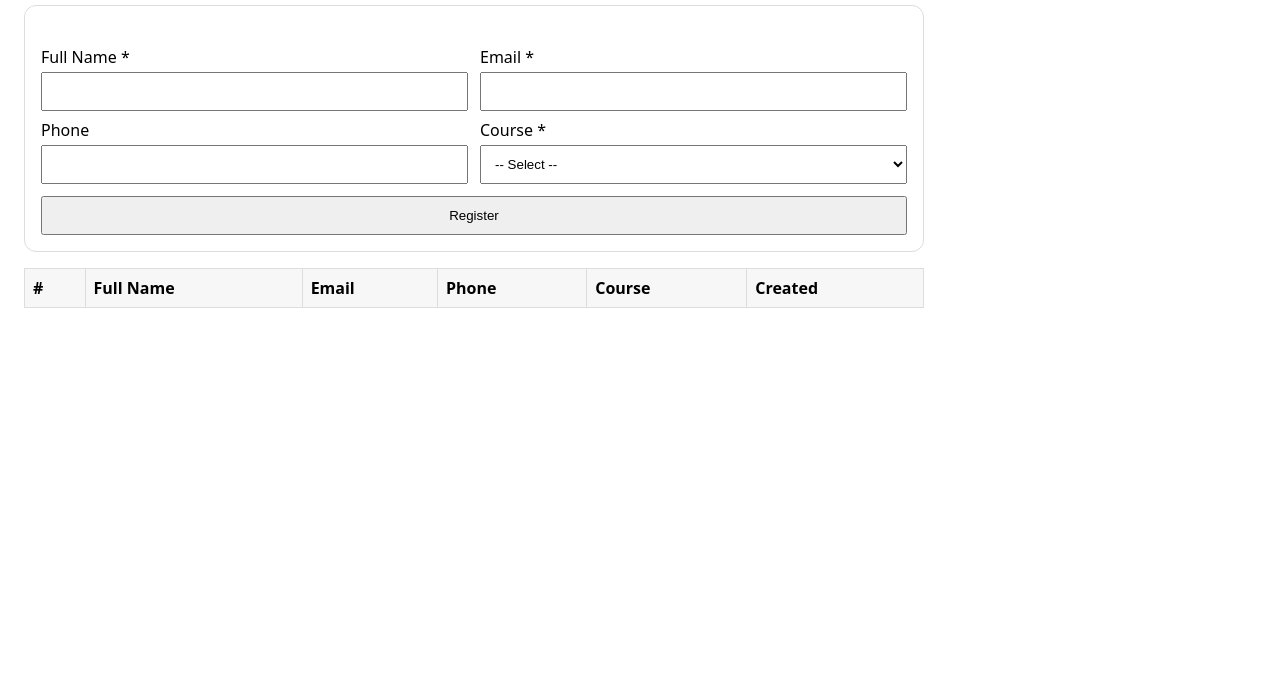
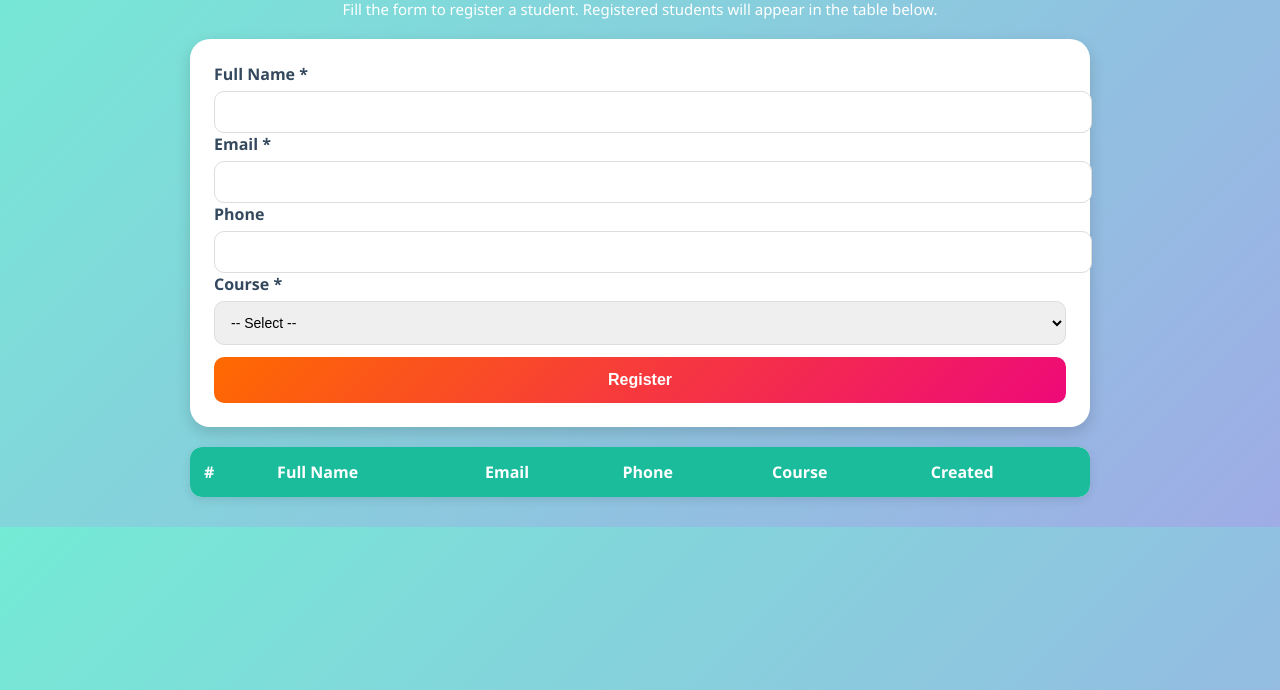
Before and after one commit to Raghavjeet123/Thriftier-Nodejs-app, a website: page public/index.html in a window 1280 px wide. Shown: the part 110-800 px from the top of the page. Drawn offline with Linux system fonts and the light colour scheme; no server answers.

Commit message:
changes in style.css and add new features.

```diff
--- a/public/index.html
+++ b/public/index.html
@@ -4,24 +4,12 @@
   <meta charset="UTF-8" />
   <meta name="viewport" content="width=device-width, initial-scale=1.0"/>
   <title>Student Registration</title>
-  <style>
-    body { font-family: system-ui, Arial, sans-serif; margin: 24px; max-width: 900px; }
-    h1 { margin-bottom: 8px; }
-    form, table { width: 100%; margin-top: 16px; }
-    label { display:block; margin: 8px 0 4px; }
-    input, select, button { padding: 10px; width: 100%; box-sizing: border-box; }
-    button { cursor: pointer; }
-    .row { display: grid; grid-template-columns: 1fr 1fr; gap: 12px; }
-    .card { border: 1px solid #ddd; border-radius: 12px; padding: 16px; }
-    table { border-collapse: collapse; margin-top: 16px; }
-    th, td { border: 1px solid #ddd; padding: 8px; text-align: left; }
-    th { background: #f7f7f7; }
-    .muted { color: #666; font-size: 0.9rem; }
-  </style>
+  <link rel="stylesheet" href="style.css">
 </head>
 <body>
+  <div class="container">
     <h1>Student Registration</h1>
-  <p class="muted">Seedha form bharo, naya student register hoga; neeche list me dikhega.</p>
+    <p class="muted">Fill the form to register a student. Registered students will appear in the table below.</p>
 
     <div class="card">
       <form id="regForm">
@@ -51,9 +39,7 @@
             </select>
           </div>
         </div>
-      <div style="margin-top:12px">
         <button type="submit">Register</button>
-      </div>
       </form>
     </div>
 
@@ -70,7 +56,7 @@
       </thead>
       <tbody></tbody>
     </table>
-
+  </div>
   <script src="./script.js"></script>
 </body>
 </html>
--- a/public/script.js
+++ b/public/script.js
@@ -15,6 +15,7 @@ async function fetchStudents() {
     `;
     tbody.appendChild(tr);
   });
+  return data;
 }
 
 document.getElementById('regForm').addEventListener('submit', async (e) => {
@@ -25,18 +26,63 @@ document.getElementById('regForm').addEventListener('submit', async (e) => {
     phone: document.getElementById('phone').value.trim(),
     course: document.getElementById('course').value
   };
+
   const res = await fetch('/api/students', {
     method: 'POST',
     headers: {'Content-Type': 'application/json'},
     body: JSON.stringify(payload)
   });
+
   if (!res.ok) {
     const { error } = await res.json();
     alert(error || 'Failed');
     return;
   }
+
   e.target.reset();
-  await fetchStudents();
+
+  // Current page refresh karo
+  const allStudents = await fetchStudents();
+
+  // Nayi tab me saari entries dikhana
+  const newTab = window.open("", "_blank");
+  newTab.document.write(`
+    <html>
+    <head>
+      <title>All Students</title>
+      <link rel="stylesheet" href="style.css">
+    </head>
+    <body>
+      <div class="container">
+        <h1>All Registered Students</h1>
+        <table>
+          <thead>
+            <tr>
+              <th>#</th>
+              <th>Full Name</th>
+              <th>Email</th>
+              <th>Phone</th>
+              <th>Course</th>
+              <th>Created</th>
+            </tr>
+          </thead>
+          <tbody>
+            ${allStudents.map((s, i) => `
+              <tr>
+                <td>${i + 1}</td>
+                <td>${s.fullName}</td>
+                <td>${s.email}</td>
+                <td>${s.phone || '-'}</td>
+                <td>${s.course}</td>
+                <td>${new Date(s.createdAt).toLocaleString()}</td>
+              </tr>
+            `).join('')}
+          </tbody>
+        </table>
+      </div>
+    </body>
+    </html>
+  `);
 });
 
 fetchStudents();
--- /dev/null
+++ b/public/style.css
@@ -0,0 +1,102 @@
+/* style.css */
+body {
+  font-family: "Segoe UI", Arial, sans-serif;
+  background: linear-gradient(135deg, #74ebd5, #9face6);
+  margin: 0;
+  padding: 0;
+  display: flex;
+  justify-content: center;
+}
+
+.container {
+  max-width: 900px;
+  width: 100%;
+  padding: 30px;
+}
+
+h1 {
+  text-align: center;
+  color: #2c3e50;
+  margin-bottom: 10px;
+  font-size: 2rem;
+}
+
+p.muted {
+  text-align: center;
+  color: #fff;
+  font-size: 15px;
+  margin-bottom: 20px;
+}
+
+.card {
+  background: #ffffff;
+  border-radius: 20px;
+  padding: 24px;
+  box-shadow: 0 6px 16px rgba(0,0,0,0.15);
+  margin-bottom: 20px;
+}
+
+label {
+  font-weight: 600;
+  color: #34495e;
+}
+
+input, select {
+  width: 100%;
+  padding: 12px;
+  margin-top: 6px;
+  border: 1px solid #ddd;
+  border-radius: 10px;
+  font-size: 14px;
+  transition: all 0.3s;
+}
+
+input:focus, select:focus {
+  outline: none;
+  border: 1px solid #1abc9c;
+  box-shadow: 0 0 6px rgba(26, 188, 156, 0.4);
+}
+
+button {
+  width: 100%;
+  padding: 14px;
+  border: none;
+  border-radius: 10px;
+  background: linear-gradient(135deg, #ff6a00, #ee0979);
+  color: white;
+  font-size: 16px;
+  font-weight: bold;
+  margin-top: 12px;
+  cursor: pointer;
+  transition: transform 0.2s, box-shadow 0.3s;
+}
+
+button:hover {
+  transform: scale(1.05);
+  box-shadow: 0 4px 12px rgba(0,0,0,0.2);
+}
+
+table {
+  width: 100%;
+  border-collapse: collapse;
+  margin-top: 20px;
+  background: #fff;
+  border-radius: 12px;
+  overflow: hidden;
+  box-shadow: 0 3px 10px rgba(0,0,0,0.1);
+}
+
+th, td {
+  padding: 14px;
+  text-align: left;
+}
+
+th {
+  background: #1abc9c;
+  color: white;
+  font-weight: 600;
+}
+
+tr:nth-child(even) {
+  background: #f2fdfb;
+}
```
Also changed, not shown: docker-compose.yml (+5 -5 lines), .scannerwork/report-task.txt, 1 other file. Lines whose indentation alone changed are shown as unchanged.
